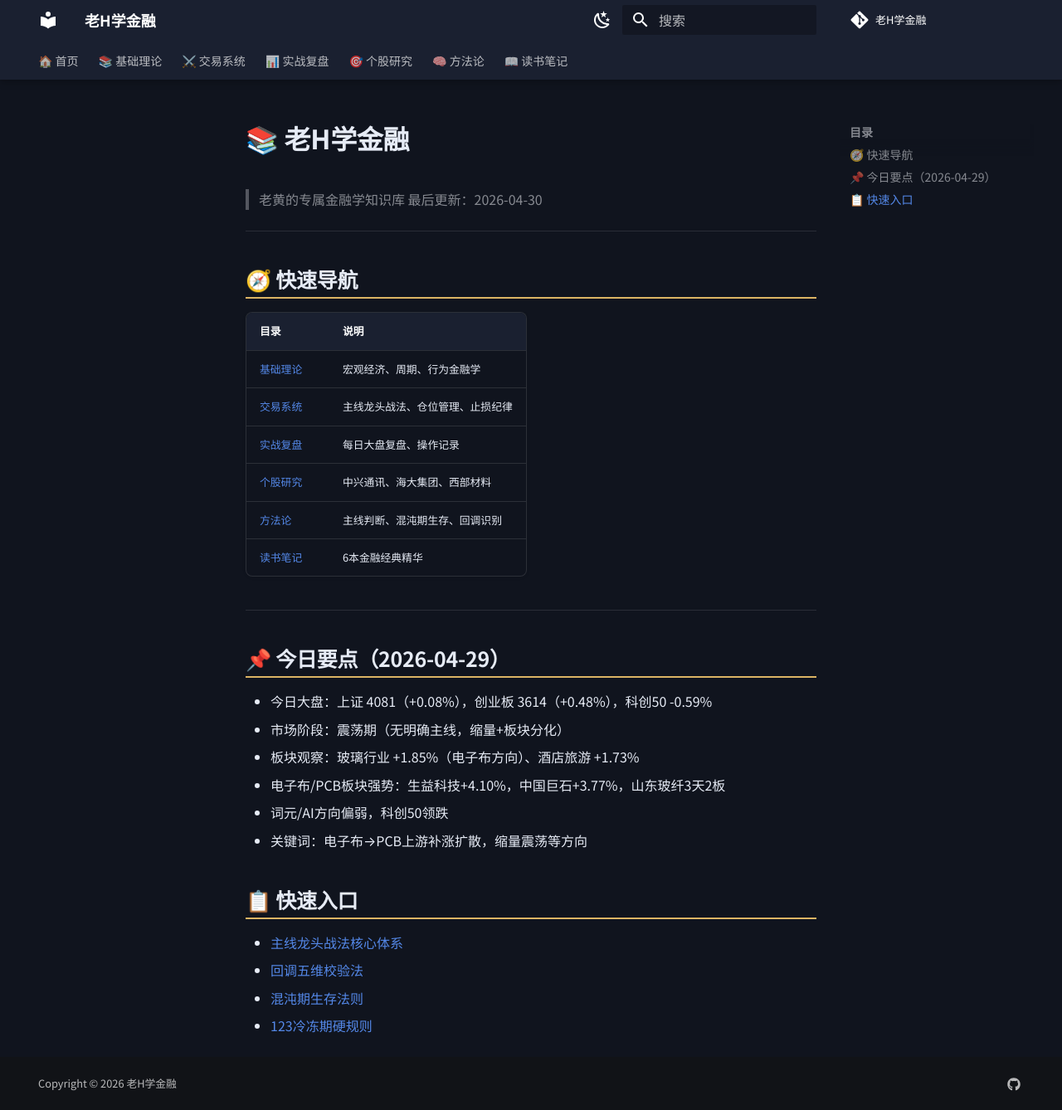
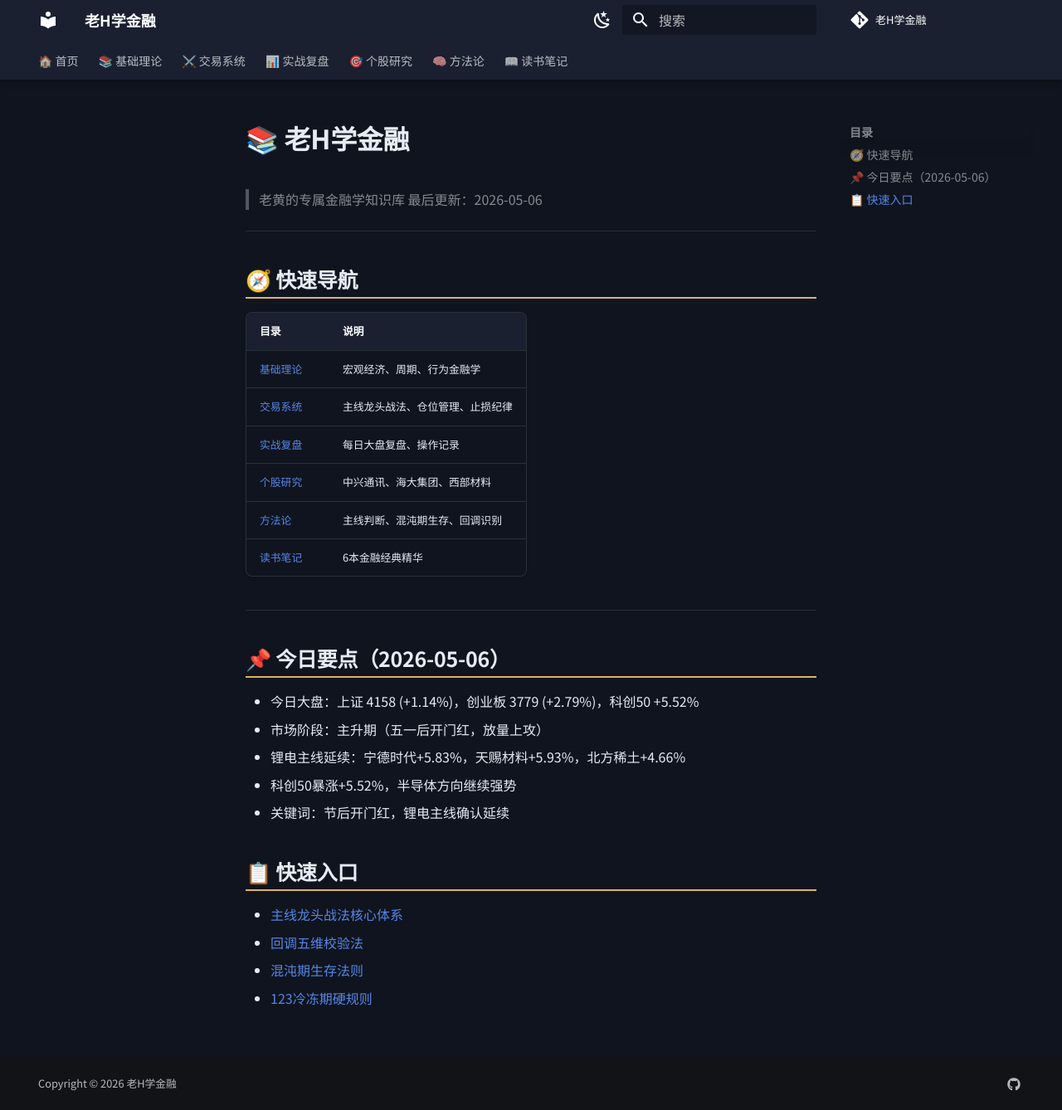
Before and after one commit to dylantoo/laohuang-finance, an MkDocs documentation site: the page built from docs/00-首页.md, in a window 1280 px wide and 1338 px high. Shown: the whole window at 83% size. Built offline with MkDocs 1.6.1 and Material for MkDocs 9.7.7, drawn with Linux system fonts in a browser that asks for light colours; comment, search, counter and statistics services are not loaded.

Commit message:
📝 修复：添加5/6目录索引和导航 + 更新首页

```diff
--- a/docs/00-首页.md
+++ b/docs/00-首页.md
@@ -1,7 +1,7 @@
 # 📚 老H学金融
 
 > 老黄的专属金融学知识库
-> 最后更新：2026-04-30
+> 最后更新：2026-05-06
 
 ---
 
@@ -18,14 +18,13 @@
 
 ---
 
-## 📌 今日要点（2026-04-29）
+## 📌 今日要点（2026-05-06）
 
-- 今日大盘：上证 4081（+0.08%），创业板 3614（+0.48%），科创50 -0.59%
-- 市场阶段：震荡期（无明确主线，缩量+板块分化）
-- 板块观察：玻璃行业 +1.85%（电子布方向）、酒店旅游 +1.73%
-- 电子布/PCB板块强势：生益科技+4.10%，中国巨石+3.77%，山东玻纤3天2板
-- 词元/AI方向偏弱，科创50领跌
-- 关键词：电子布→PCB上游补涨扩散，缩量震荡等方向
+- 今日大盘：上证 4158 (+1.14%)，创业板 3779 (+2.79%)，科创50 +5.52%
+- 市场阶段：主升期（五一后开门红，放量上攻）
+- 锂电主线延续：宁德时代+5.83%，天赐材料+5.93%，北方稀土+4.66%
+- 科创50暴涨+5.52%，半导体方向继续强势
+- 关键词：节后开门红，锂电主线确认延续
 
 ## 📋 快速入口
 
--- a/mkdocs.yml
+++ b/mkdocs.yml
@@ -120,6 +120,10 @@
       - 🌅 早报: 03-实战复盘/2026-04-30-早报.md
       - 🕐 盘中: 03-实战复盘/2026-04-30-盘中分析.md
       - 📊 收盘复盘: 03-实战复盘/2026-04-30-收盘复盘.md
+    - 📅 2026-05-06:
+      - 🌅 早报: 03-实战复盘/2026-05-06-早报.md
+      - 🕐 盘中: 03-实战复盘/2026-05-06-盘中分析.md
+      - 📊 收盘复盘: 03-实战复盘/2026-05-06-收盘复盘.md
   - 🎯 个股研究:
     - 04-个股研究/00-目录.md
     - 电连技术: 04-个股研究/电连技术.md
```
Also changed, not shown: docs/03-实战复盘/00-目录.md (+3 -0 lines), docs/03-实战复盘/2026-05-06-收盘复盘.md (added, +148 -0 lines).
